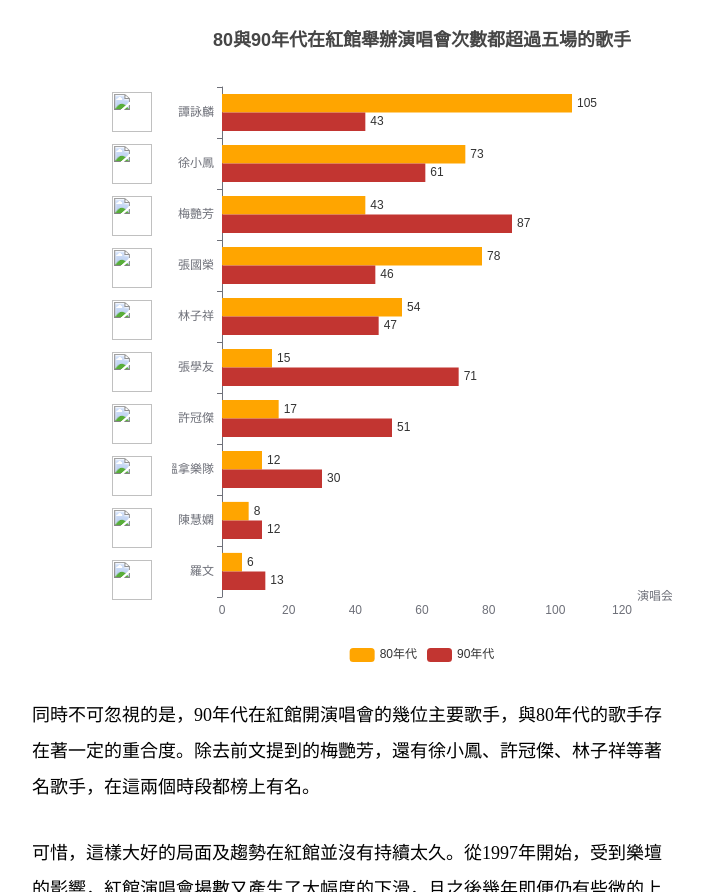
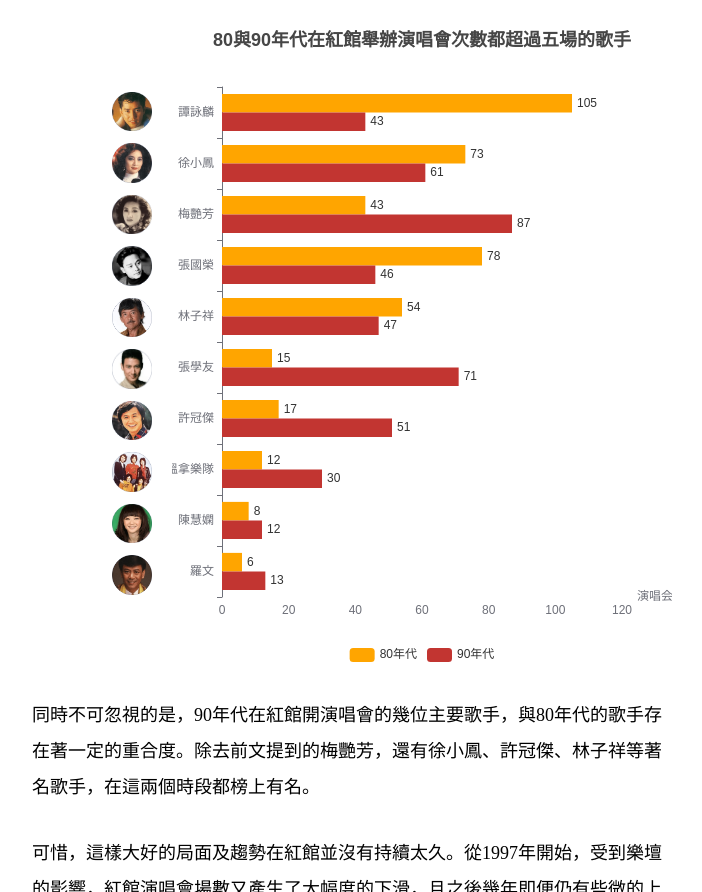
Before and after one commit to Super-Froog1123/concert, a plain HTML site: page index.html in a window 1280 px wide. Shown: the part 10409-11301 px from the top of the page, without its empty margins (382-1084 px from the left). Drawn offline with nearby package versions, Linux system fonts and the light colour scheme.

Commit message:
Update index.html

```diff
--- a/index.html
+++ b/index.html
@@ -1143,16 +1143,16 @@
 
                     <div class="new3_content" style="margin-left: 80px;">
                         <div class="new3_img">
-                            <img src="./img/starts/谭咏麟.jpg" alt="" style="margin-top: 145px;">
-                            <img src="./img/starts/徐小凤.jpg" alt="">
-                            <img src="./img/starts/梅艳芳.jpg" alt="">
-                            <img src="./img/starts/张国荣.jpg" alt="">
-                            <img src="./img/starts/林子祥.jpg" alt="">
-                            <img src="./img/starts/张学友.jpg" alt="">
-                            <img src="./img/starts/许冠杰.jpg" alt="">
-                            <img src="./img/starts/温拿乐队.jpg" alt="">
-                            <img src="./img/starts/陈慧娴.jpg" alt="">
-                            <img src="./img/starts/罗文.jpg" alt="">
+                            <img src="./starts_img/谭咏麟.jpg" alt="" style="margin-top: 145px;">
+                            <img src="./starts_img/徐小凤.jpg" alt="">
+                            <img src="./starts_img/梅艳芳.jpg" alt="">
+                            <img src="./starts_img/张国荣.jpg" alt="">
+                            <img src="./starts_img/林子祥.jpg" alt="">
+                            <img src="./starts_img/张学友.jpg" alt="">
+                            <img src="./starts_img/许冠杰.jpg" alt="">
+                            <img src="./starts_img/温拿乐队.jpg" alt="">
+                            <img src="./starts_img/陈慧娴.jpg" alt="">
+                            <img src="./starts_img/罗文.jpg" alt="">
                         </div>
                         <div id="new3" style="width: 500px; height: 640px; margin-top: 30px; margin-left: 60px;"></div>
                         <!-- <img src="./img/new3.png" alt="" width="500px" height="auto"> -->
```
